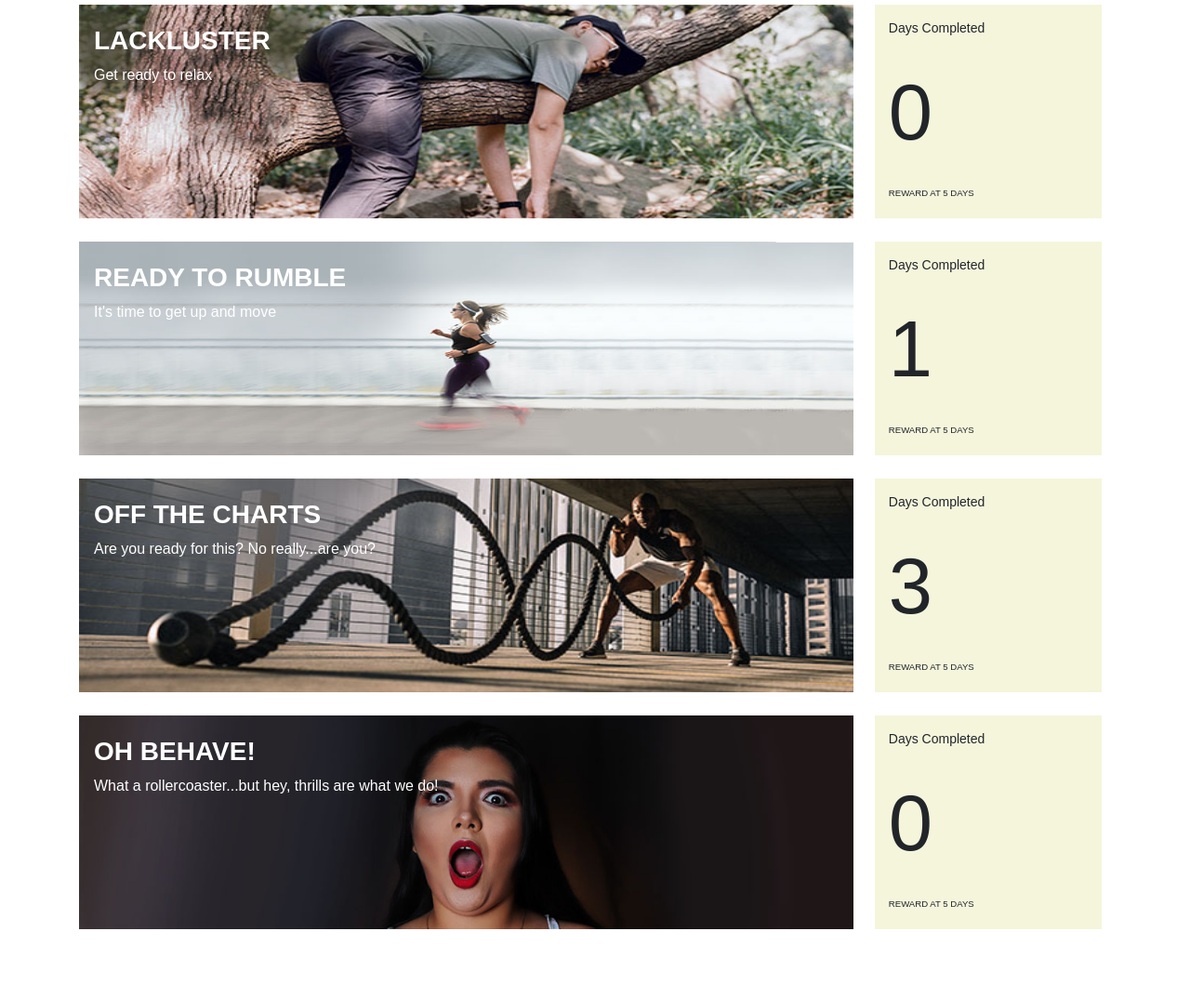
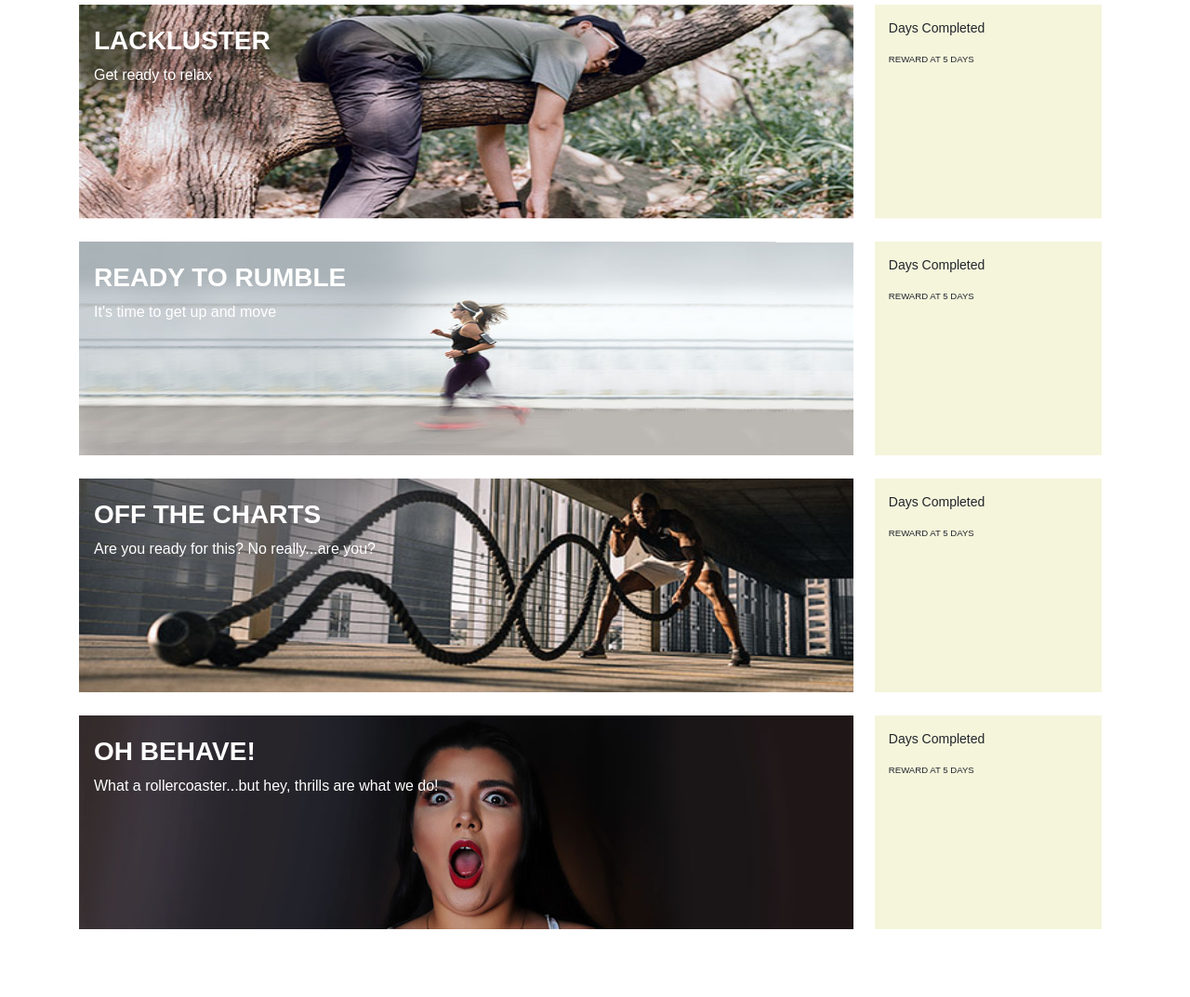
Before and after one commit to pmhagwood/no-brainertrainer, a website: page public/Program.html in a window 1280 px wide. Shown: the part 227-1300 px from the top of the page at 93% size. Drawn offline with nearby package versions, Linux system fonts and the light colour scheme; no server answers.

Commit message:
updated ids for updating number

```diff
--- a/config/config.json
+++ b/config/config.json
@@ -1,7 +1,7 @@
 {
   "development": {
     "username": "root",
-    "password": "Pw7Shadow4me2.",
+    "password": "root",
     "database": "nobrainertrainer_db",
     "host": "127.0.0.1",
     "dialect": "mysql"
--- a/public/Program.html
+++ b/public/Program.html
@@ -101,7 +101,7 @@
         <p class="subHead">Get ready to relax</p>
 
         <div class="bkndBoxRight"><p style="font-size: 14px">Days Completed</p>
-        <p class="bigNumber" id="bigNum1">0</p>
+        <p class="bigNumber" id="relaxingNum"></p>
         <p style="font-size: .75vw">REWARD AT 5 DAYS</p>
         </div>
     </div>
@@ -112,7 +112,7 @@
         <p class="subHead">It's time to get up and move</p>
 
         <div class="bkndBoxRight"><p style="font-size: 14px">Days Completed</p>
-        <p class="bigNumber" id="bigNum1">1</p>
+        <p class="bigNumber" id="strenuousNum"></p>
         <p style="font-size:.75vw">REWARD AT 5 DAYS</p>
         </div>
     </div>
@@ -124,7 +124,7 @@
         <p class="subHead">Are you ready for this? No really...are you?</p>
 
         <div class="bkndBoxRight"><p style="font-size: 14px">Days Completed</p>
-        <p class="bigNumber" id="bigNum1">3</p>
+        <p class="bigNumber" id="insaneNum"></p>
         <p style="font-size:.75vw">REWARD AT 5 DAYS</p>
         </div>
     </div>
@@ -135,7 +135,7 @@
         <p class="subHead">What a rollercoaster...but hey, thrills are what we do!</p>
 
         <div class="bkndBoxRight"><p style="font-size: 14px">Days Completed</p>
-        <p class="bigNumber" id="bigNum1">0</p>
+        <p class="bigNumber" id="surpriseNum"></p>
         <p style="font-size:.75vw">REWARD AT 5 DAYS</p>
         </div>
     </div>
```
